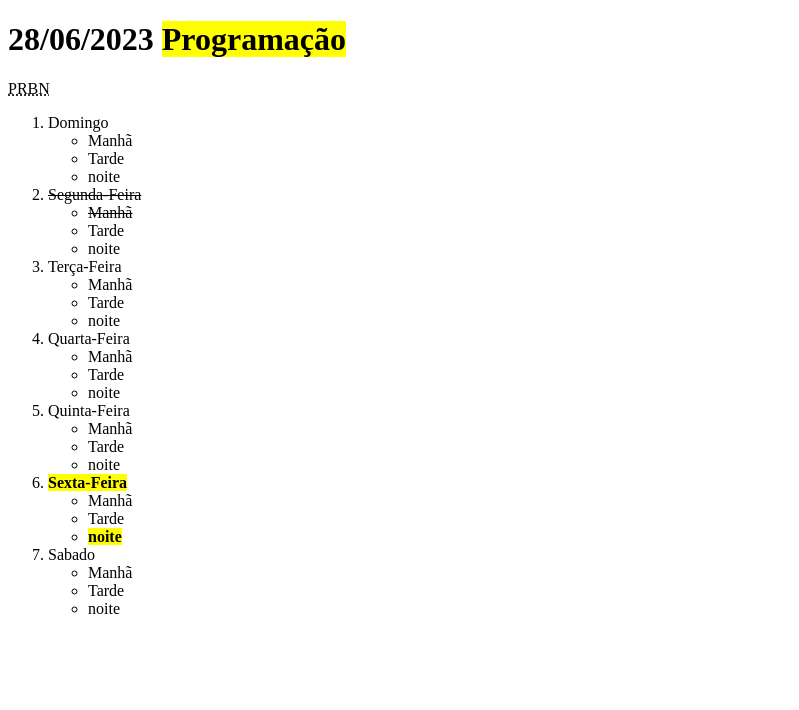
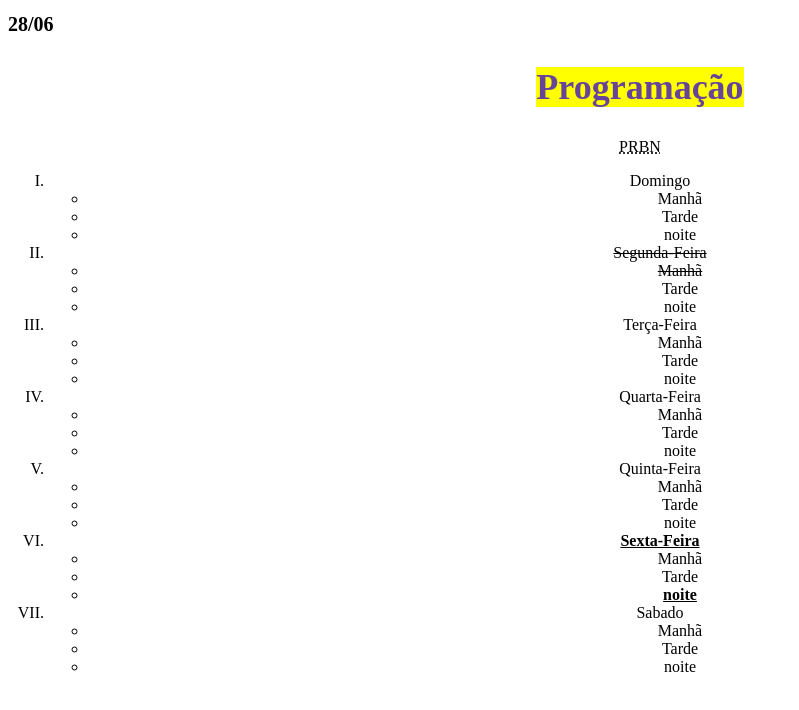
Before and after one commit to kikozaolimdo/html, a plain HTML site: page index.html in a window 1280 px wide. Shown: the whole page, without its empty margins (0-799 px from the left). Drawn offline with Linux system fonts and the light colour scheme.

Commit message:
Update index.html

```diff
--- a/index.html
+++ b/index.html
@@ -3,15 +3,28 @@
   <head>
   <meta charset="UTF-8">
   <meta name="viewport" content="width=device width, initial-scale=1.0">
+  <style>
+     body{
+                   text-align:center;
+     }
+     h1{
+                      font-size:20px;
+                      text-align:left;
+     }
+      h2{
+                      font-size:36px;
+     }
+     </style>
   <title> Paulo Ricardo </title>
   </head>
   <body>
-   <h1> <strong> 28/06/2023 </strong> <mark>Programação</mark> </h1>
+   <h1>28/06</h1>
+   <h2> <mark>Programação</mark> </h1>
    <style>
-   mark {background-color:#ooffff; color:#000000;}
+   mark {background-color:#ooffff; color:#649;}
    </style>
    <abbr title= "Paulo Ricardo Bellini Nicolino"> PRBN </abbr>
-   <ol type "I">
+   <ol type ="I">
      <li> Domingo </li>
         <ul>
              <li>Manhã</li>
@@ -20,7 +33,7 @@
         </ul>
      <li> <s>Segunda-Feira</s> </li>
          <ul>
-             <li><s>Manhã</s></li>
+             <li> <s>Manhã</s> </li>
              <li>Tarde</li>
              <li>noite</li>
         </ul>
@@ -42,11 +55,11 @@
              <li>Tarde</li>
              <li>noite</li>
         </ul>
-     <li> <strong><mark>Sexta-Feira</mark></strong> </li>
+     <li> <strong><u>Sexta-Feira</u></strong> </li>
           <ul>
              <li>Manhã</li>
              <li>Tarde</li>
-             <li><strong><mark>noite</mark></strong></li>
+             <li><strong><u>noite</u></strong></li>
         </ul>
      <li> Sabado </li>
            <ul>
```
